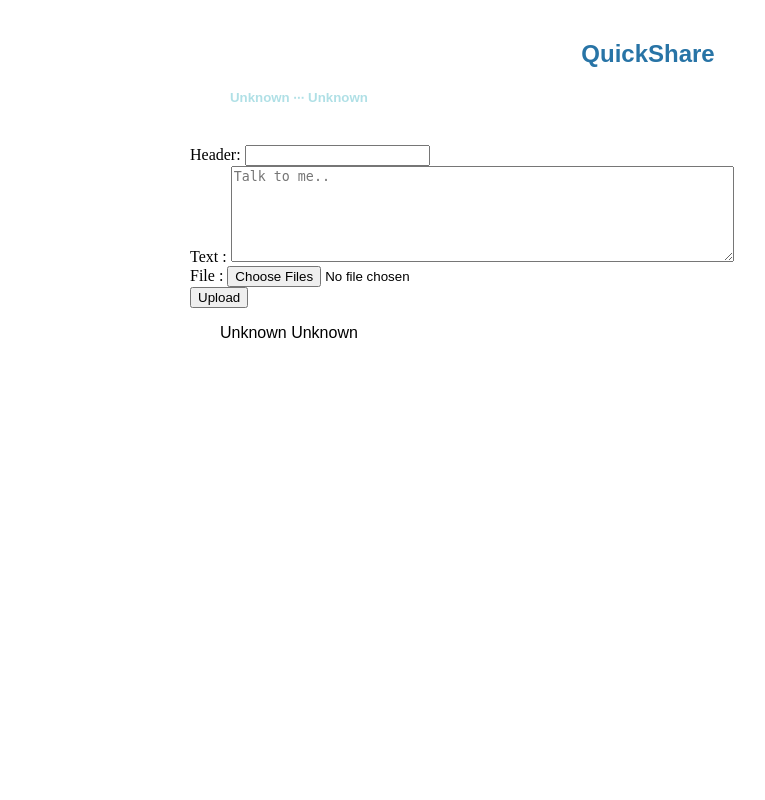
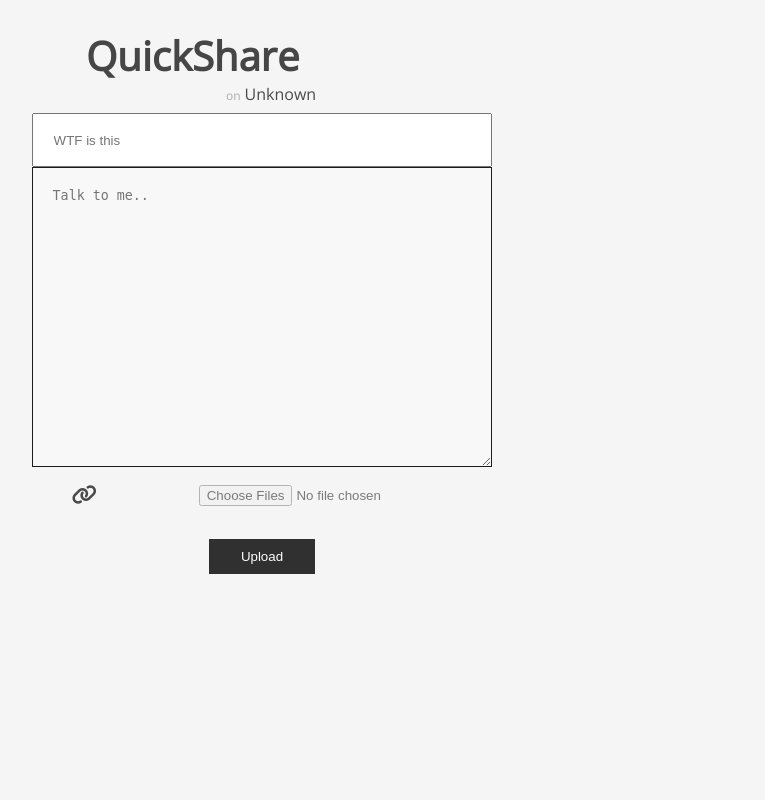
Before and after one commit to GeorgiKJoseph/QuickShare, a Django app: page / in a window 1280 px wide. Shown: the whole page, without its empty margins (2-767 px from the left). Run offline with Django 3.2, Linux system fonts and the light colour scheme; data that the repository does not hold is empty; some libraries are stand-ins or nearby versions.

Commit message:
added: frontend

```diff
--- /dev/null
+++ b/quickshare/static/css/base.css
@@ -0,0 +1,191 @@
+h1, h2, h3, h4, h5, p, a {
+    font-family: 'Open Sans', sans-serif;
+}
+body {
+    background-color: #F5F5F5;
+}
+.app_title {
+    color: #1B1B1B;
+    opacity: 0.8;
+    font-size: 40px;
+    font-family: 'Open Sans', sans-serif;
+    font-weight: 600;
+    padding: 20px 10px 0px 80px ;
+}
+.app_subtitle{
+    z-index: 30;
+    padding-left: 220px;
+    position: fixed;
+}
+.app_subtitle_on {
+    font-family: 'Open Sans', sans-serif;
+    font-size: 12px;
+    opacity: 0.3;
+}
+.app_subtitle_os {
+    font-family: 'Open Sans', sans-serif;
+    opacity: 0.7;
+}
+
+.section:after {
+    content: "";
+    display: table;
+    clear: both;
+}
+.upload_section {
+    width: 40%;
+    float: left;
+    text-align: center;
+    padding: 30px 0px 0px 0px;
+    position: fixed;
+}
+.upload_section_mimic {
+    width: 40%;
+    float: left;
+    text-align: center;
+    padding: 30px 0px 0px 0px;
+}
+.header {
+    width: 90%;
+    height: 30px;
+    padding: 25px 0px 25px 20px;
+}
+.text {
+    width: 90%;
+    height: 300px;
+    margin: auto;
+    background-color: #f8f8f8;
+    padding: 20px 0px 0px 20px;
+    box-sizing: border-box;
+    border: 1px solid #1B1B1B;
+}
+.attachment {
+    padding-left: 30px;
+}
+.attachment_name {
+    font-family: 'Open Sans', sans-serif;
+    width: 20%;
+    float: left;
+    font-size: 20px;
+    opacity: 0.7;
+}
+.attachment_button {
+    width: 80%;
+    float: left;
+	opacity: 0.5;
+    overflow: hidden;
+    position: relative;
+}
+.form_upload_button {
+    padding: 3px;
+    background-color: #1B1B1B;
+    opacity: 0.9;
+    border: none;
+    color: white;
+    padding: 10px 32px;
+    text-align: center;
+}
+.form_upload_button:hover{
+    opacity: 1;
+}
+.content_section{
+    width: 60%;
+    float: left;
+    text-align: center;
+}
+.content_cards{
+    margin-top: 10px;
+    text-align: left;
+    /*padding-left: 30px; */
+    border: 1px solid #1B1B1B;
+    font-family: 'Open Sans', sans-serif;
+    margin-bottom: 10px;
+}
+.card_header {
+    font-weight: bolder;
+    font-size: 20px;
+    width: 40%;
+    text-align: left;
+    float: left;
+    padding-left: 7%;
+    padding-top: 20px;
+    padding-bottom: 20px;
+    overflow: hidden;
+}
+.card_created_date {
+    width: 50%;
+    float: left;
+    text-align: center;
+    opacity: 0.5;
+    font-size: 15px;
+    font-weight: bold;
+    padding-top: 25px;
+}
+.card_body {
+    border: 1px solid white;
+}
+.card_text {
+    width: 100%;
+    height: 300px;
+    margin: auto;
+    background-color: white;
+    padding: 20px 4% 0px 4%;
+    border: 0px solid #f8f8f8;
+    outline: none;
+    font-family: 'Open Sans', sans-serif;
+}
+.card_attch_block {
+    width: 100%;
+    background-color: white;
+}
+.card_attch_title {
+    font-family: 'Open Sans', sans-serif;
+    font-size: 15;
+    font-weight: bold;
+    opacity: 0.7;
+    padding: 10px 0px 0px 5%;
+    width: 30%;
+}
+
+.card_attch_links {
+    width: 50%;
+    font-family: 'Open Sans', sans-serif;
+    font-style: italic;
+    opacity: 0.5;
+    padding-left: 15%;
+}
+.card_attch_links a {
+    color: #1B1B1B;
+}
+.card_attch_links:hover {
+    opacity: 0.8;
+}
+@media (max-width: 1080px) {
+    .upload_section, .content_section {
+        width: 100%;
+        position: relative;
+    }
+
+    .app_title {
+        padding: 10px 10px 0px 20px ;
+        font-size: 30px;
+        position: relative;
+    }
+    .app_subtitle {
+        padding-left: 100px;
+        position: relative;
+    }
+    .app_subtitle_on{
+        font-size: 12px;
+    }
+    .app_subtitle_os{
+        font-size: 13px;
+        font-weight: bold;
+        opacity: 0.6;
+    }
+
+}
+
+.bg {
+    opacity: 0.5;
+}
--- a/quickshare/templates/quickshare/home.html
+++ b/quickshare/templates/quickshare/home.html
@@ -1,56 +1,70 @@
-<!DOCTYPE html>
+{% load static %}
+
 <html>
     <head>
         <title>QuickShare</title>
-        <style>
-            .section {
-                width: 70%;
-                margin: 0 auto;
-                padding: 20px;
-            }
-            p {
-                font-family:Arial;
-                padding-left:30px;
-            }
-            a {
-                padding-left: 20px;
-                font-family:Arial;
-            }
-        </style>
+        <link rel="stylesheet" href="{% static 'css/base.css' %}">
+        <link rel="stylesheet" href="{% static 'js/base.js' %}">
+        <link href='http://fonts.googleapis.com/css?family=Open+Sans' rel='stylesheet' type='text/css'>
+        <script src="https://kit.fontawesome.com/a076d05399.js"></script>
+        <meta name="viewport" content="width=device-width, initial-scale=1">
     </head>
-    <body class="section">
-        <h2 style="font-family:Arial; padding-left:20px; color: #2874a6 ;text-align: center;">QuickShare</h2>
-        <h5 style="font-family:Arial; padding-left:40px; color: powderblue ">{{os}} &#8729&#8729&#8729 {{device}}</h2>
-        <br>
+    <body>
+        <div>
+            <div class="container app_title">QuickShare</div>
+            <div class="container app_subtitle">
+                <span class="app_subtitle_on"> on</span>
+                <span class="app_subtitle_os">{{os}}</span>
+            </div>
+        </div>
+        <div class="section">
+            <div class="upload_section">
                 <form method="POST" enctype="multipart/form-data">
                     {% csrf_token %}
-            <label>Header: </label>
-            <input type="text" name="header" required><br>
-            <label>Text  : </label>
-            <textarea rows="6" cols="60" name="text" placeholder="Talk to me.."></textarea><br>
-            <label>File : </label>
+                    <input class="header" type="text" name="header" placeholder="WTF is this" required><br>
+                    <textarea class="text" name="text" placeholder="Talk to me.."></textarea><br><br>
+                    <div class="attachment">
+                        <div class="attachment_name">
+                            <i class="fa fa-link" aria-hidden="true"></i>
+                        </div>
+                        <div class="attachment_button">
                             <input type="file" name="attachment" multiple="" ><br>
-            <button type="submit">Upload</button>
+                        </div>
+                    </div>
+                    <br><br><br>
+                    <button class="form_upload_button" type="submit" >Upload</button>
                 </form>
+            </div>
+            <div class="upload_section_mimic">
 
+            </div>
+            <div class="content_section">
                 {% for c in cards %}
-            <div class="section">
-                <h4>
-                    <span style="font-family:Arial; padding-left:30px;text-transform: uppercase; font-weight:bold;"> {{c.header}}</span>
-                    <span style="font-family:Arial; padding-left:30px; ">{{c.created_date|timesince}}</span>
-                </h4>
-                <h5 style="font-family:Arial; padding-left:30px; color: #2874a6;">&#8729&#8729&#8729&#8729&#8729&#8729{{c.sender}}</h5>
-                <p><pre>{{c.text}}</pre><p>
+                <div class="content_cards">
+                    <div class="card_header">
+                        {{ c.header }}
+                    </div>
+                    <div class="card_created_date">
+                        {{c.created_date|timesince}}
+                    </div>
+                    <div class="card_body">
+                        <div>
+                            <textarea class="card_text" readonly>{{c.text}}</textarea>
+                        </div>
+                        <div class="card_attch_block">
                             {% if c.attachments %}
-                    <h4 style="font-family:Arial;">Attachments</h4>
+                            <div class="card_attch_title">Attachments: </div>
                             {% endif %}
+                            <div class="card_attch_links">
                                 {% for x in c.attachments %}
-                    <a href="{% url 'download' pk=c.pk fname=x %}">{{ x }}</a>
+                                <a href="{% url 'download' pk=c.pk fname=x %}">{{ x }}</a><br>
                                 {% endfor %}
-
-                <br>
+                            </div>
+                        </div>
+                    </div>
                 </div>
                 {% endfor %}
-        <p style="font-family:Arial; padding-left:30px">{{os}} {{device}}<p>
+            </div>
+        </div>
     </body>
 </html>
--- a/quickshare/views.py
+++ b/quickshare/views.py
@@ -31,10 +31,8 @@ def home(request):
 
     # display content
     cards = Card.objects.all().order_by('-created_date')
-    temp =''
     for x in cards:
         x.attachments = get_attachments(x)
-        print(x.attachments)
     rtn = {'form': form, 'os':OS,'device':device,'cards': cards}
     return render(request,'quickshare/home.html', rtn)
 
```
Also changed, not shown: quickshare/static/js/base.js (added). Lines whose indentation alone changed are shown as unchanged.
